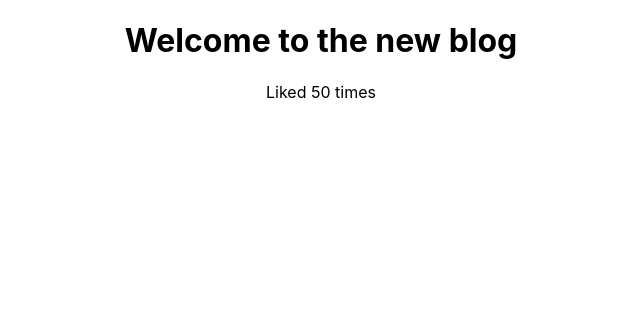
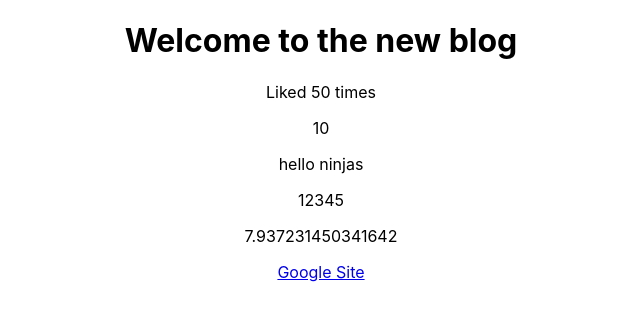
Before and after one commit to salliesylvaine/dojo-blog, a React (Create React App) app: page / in a window 1280 px wide. Shown: the top 320 px of the page, without its empty margins (319-959 px from the left). Built offline with nearby package versions, Linux system fonts and the light colour scheme.

Commit message:
setting up navbar framework

```diff
--- a/src/App.js
+++ b/src/App.js
@@ -3,12 +3,23 @@
 function App() {
   const title = "Welcome to the new blog";
   const likes = 50;
+  // const person = { name: "yoshi", age: 30 };
+  const link = "http://www.google.com";
 
   return (
     <div className="App">
       <div className="content">
         <h1>{title}</h1>
         <p>Liked {likes} times</p>
+
+        {/* <p>{person}</p> */}
+
+        <p>{10}</p>
+        <p>{"hello ninjas"}</p>
+        <p>{[1, 2, 3, 4, 5]}</p>
+        <p>{Math.random() * 10}</p>
+
+        <a href={link}>Google Site</a>
       </div>
     </div>
   );
```
Also changed, not shown: src/Navbar.js (added, +13 -0 lines).
